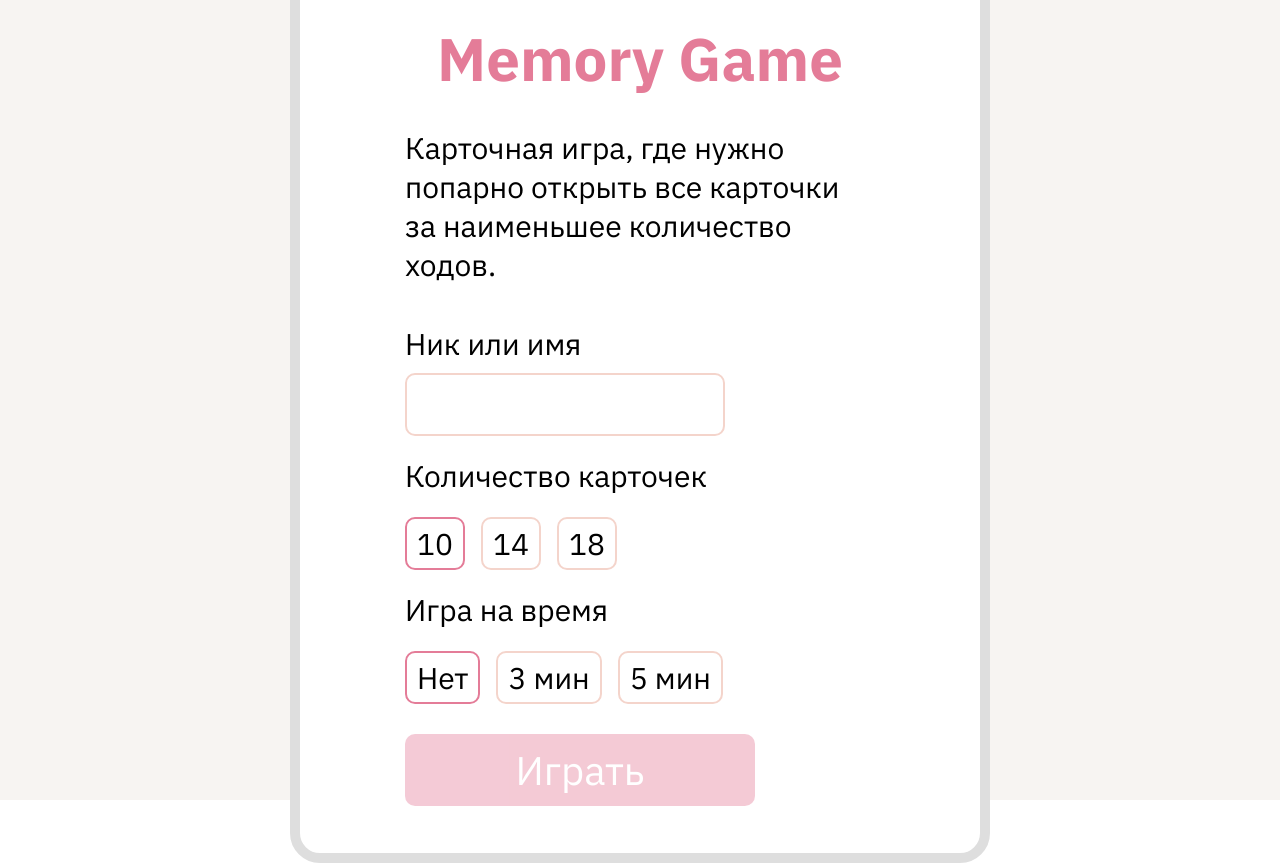
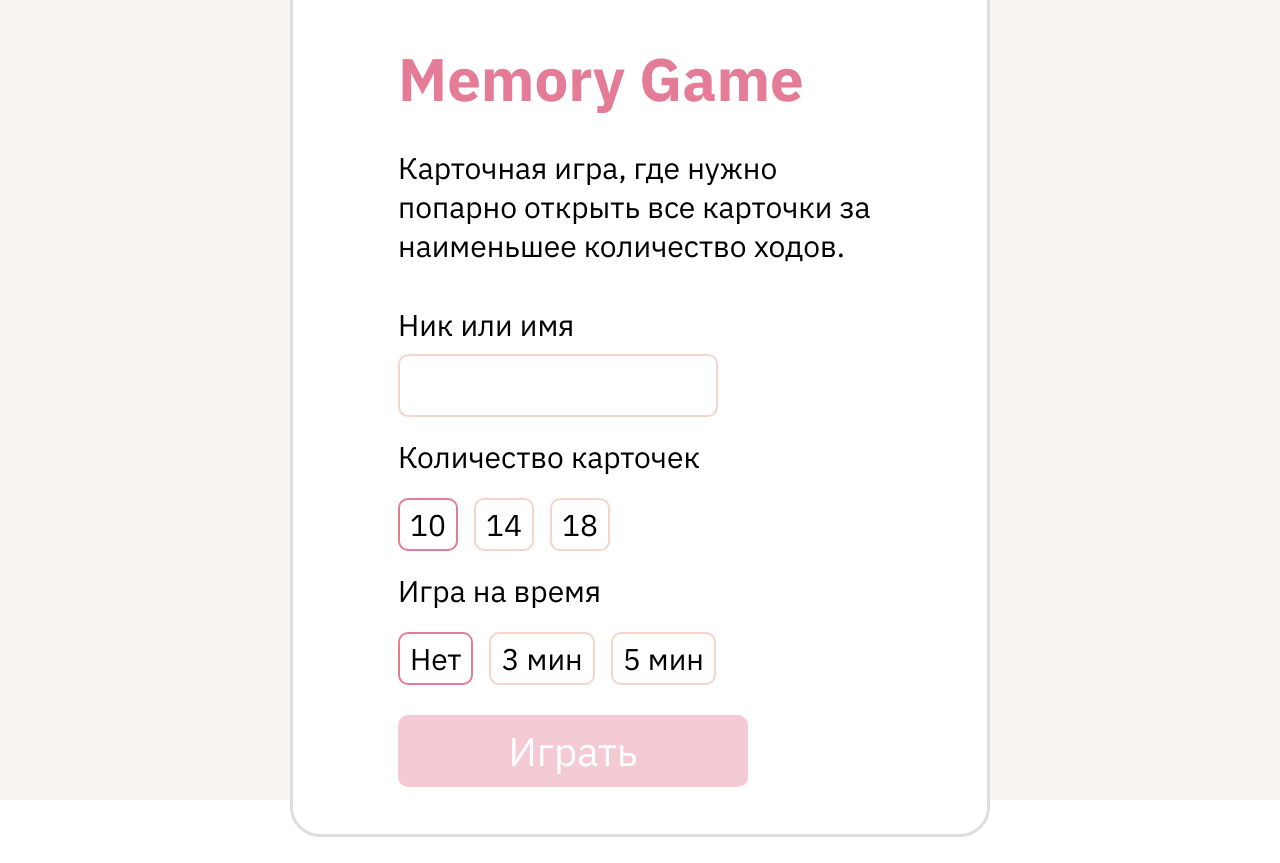
Before and after one commit to Andrenord282/hackathon-team-16-client, a React (Create React App) app: page / in a window 1280 px wide. After the commit the page ends 837 px from the top, so only its background shows below. Built offline with nearby package versions, Linux system fonts and the light colour scheme.

Commit message:
правка стилей

```diff
--- a/src/widgets/GameEntry/GameEntry.scss
+++ b/src/widgets/GameEntry/GameEntry.scss
@@ -3,7 +3,7 @@
     max-width: 700px;
     padding: 72px 105px 22px 105px;
     border-radius: 30px;
-    border: 10px solid #dedede;
+    border: 3px solid #dedede;
     background: #fff;
 }
 
@@ -17,7 +17,7 @@
     font-style: normal;
     font-weight: 700;
     line-height: normal;
-    text-align: center;
+    text-align: left;
     margin-bottom: 30px;
 }
 
```
